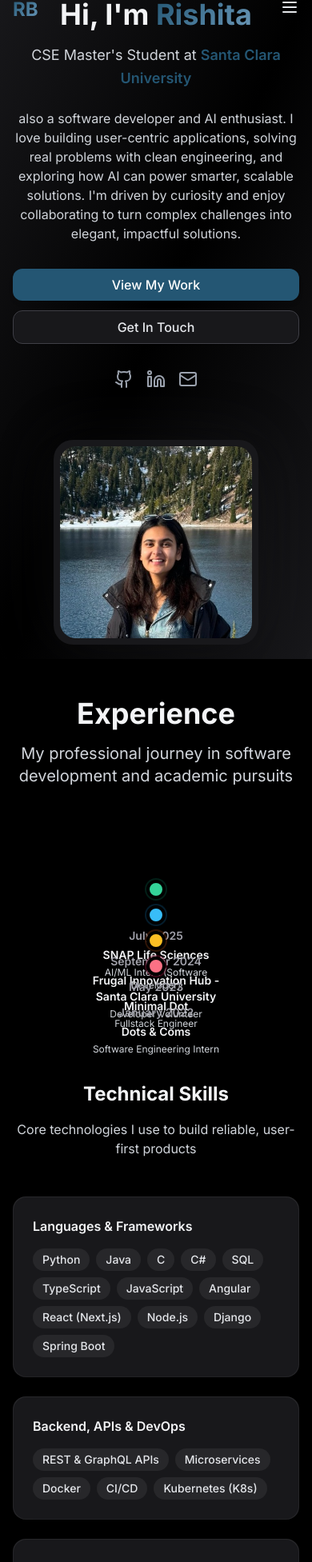
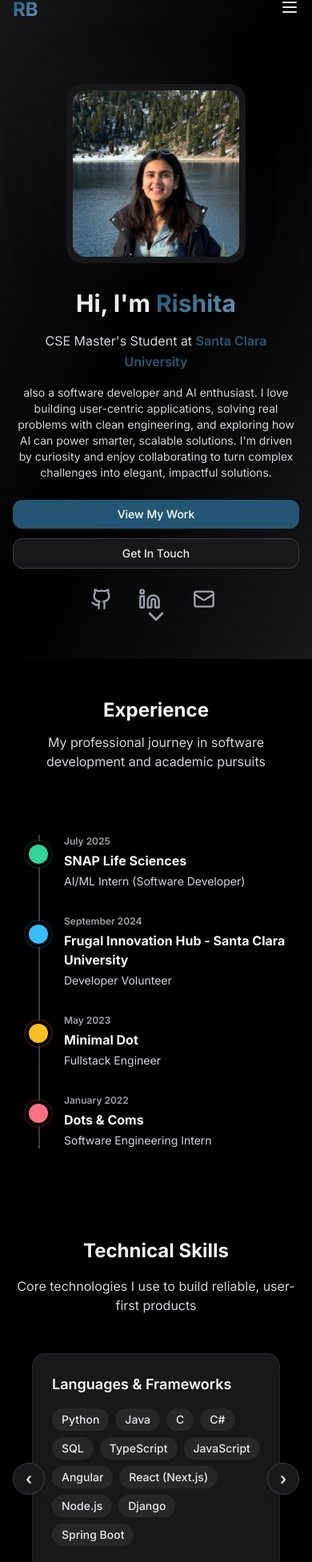
Before and after one commit to bhattrishita/portfolio, a Next.js app: page / in a window 390 px wide. Shown: the part 20-1973 px from the top of the page at 80% size. Built offline with nearby package versions, Linux system fonts and the light colour scheme.

Commit message:
Improve mobile responsiveness: vertical timeline, skills carousel, reorder hero section

```diff
--- a/src/components/Contact.tsx
+++ b/src/components/Contact.tsx
@@ -55,12 +55,12 @@ const Contact = () => {
           whileInView={{ opacity: 1, y: 0 }}
           transition={{ duration: 0.6 }}
           viewport={{ once: true }}
-          className="text-center mb-12 sm:mb-16"
+          className="text-center mb-8 sm:mb-12 lg:mb-16"
         >
-          <h2 className="text-3xl sm:text-4xl lg:text-5xl font-bold text-gray-100 mb-3 sm:mb-4">
+          <h2 className="text-2xl sm:text-3xl lg:text-4xl xl:text-5xl font-bold text-gray-100 mb-3 sm:mb-4 px-4">
             Let&apos;s Connect
           </h2>
-          <p className="text-base sm:text-lg lg:text-xl text-gray-300 max-w-3xl mx-auto px-4">
+          <p className="text-sm sm:text-base lg:text-lg xl:text-xl text-gray-300 max-w-3xl mx-auto px-4">
             I&apos;m open to roles, collaborations, and interesting problems. Reach me directly via email or connect on LinkedIn.
           </p>
         </motion.div>
--- a/src/components/Experience.tsx
+++ b/src/components/Experience.tsx
@@ -114,54 +114,88 @@ const Experience = () => {
           whileInView={{ opacity: 1, y: 0 }}
           transition={{ duration: 0.6 }}
           viewport={{ once: true }}
-          className="text-center mb-16"
+          className="text-center mb-12 sm:mb-16 px-4"
         >
-          <h2 className="text-4xl lg:text-5xl font-bold text-gray-100 mb-4">
+          <h2 className="text-2xl sm:text-4xl lg:text-5xl font-bold text-gray-100 mb-3 sm:mb-4">
             Experience
           </h2>
-          <p className="text-xl text-gray-300 max-w-3xl mx-auto">
+          <p className="text-base sm:text-xl text-gray-300 max-w-3xl mx-auto">
             My professional journey in software development and academic pursuits
           </p>
         </motion.div>
 
-        {/* Horizontal Timeline */}
-        <div className="relative mx-auto max-w-6xl py-16">
-          {/* Timeline rail centered */}
-          <div className="pointer-events-none absolute inset-x-0 top-1/2 -translate-y-1/2 h-[2px] bg-zinc-700 rounded-full hidden sm:block" />
+        {/* Timeline - Vertical on Mobile, Horizontal on Desktop */}
+        <div className="relative mx-auto max-w-6xl py-8 sm:py-16">
+          {/* Mobile: Vertical Timeline */}
+          <div className="block sm:hidden px-4">
+            <div className="relative">
+              {/* Vertical line */}
+              <div className="absolute left-4 top-0 bottom-0 w-0.5 bg-zinc-700" />
 
-          <div className="relative grid grid-cols-1 sm:grid-cols-2 lg:grid-cols-4 gap-8">
+              <div className="space-y-8">
                 {sortedExperiences.map((exp, index) => {
-              const isTop = index % 2 === 0
-              const year = exp.period.match(/\d{4}/)?.[0] || ''
                   const monthYear = extractMonthYear(exp.period)
                   const accents = accentColors[index % accentColors.length]
 
                   return (
-                <div key={index} className="relative h-auto sm:h-48">
+                    <div key={index} className="relative pl-12">
+                      {/* Timeline dot */}
+                      <div
+                        onClick={() => setHoveredIndex(index === hoveredIndex ? null : index)}
+                        className="absolute left-0 top-2 cursor-pointer touch-manipulation"
+                      >
+                        <div className={`w-8 h-8 rounded-full border-4 border-black ${accents.dot} shadow-lg ring-2 ${accents.ring} transition-transform duration-200 active:scale-110`} />
+                      </div>
+
+                      {/* Content */}
+                      <div>
+                        <div className="text-xs font-semibold text-zinc-400 mb-1">{monthYear}</div>
+                        <div className="text-base font-bold text-gray-100 mb-1">{exp.company}</div>
+                        <div className="text-sm text-gray-300">{exp.title}</div>
+                      </div>
+                    </div>
+                  )
+                })}
+              </div>
+            </div>
+          </div>
+
+          {/* Desktop: Horizontal Timeline */}
+          <div className="hidden sm:block">
+            {/* Timeline rail centered */}
+            <div className="pointer-events-none absolute inset-x-0 top-1/2 -translate-y-1/2 h-[2px] bg-zinc-700 rounded-full" />
+
+            <div className="relative grid grid-cols-2 lg:grid-cols-4 gap-8">
+              {sortedExperiences.map((exp, index) => {
+                const isTop = index % 2 === 0
+                const monthYear = extractMonthYear(exp.period)
+                const accents = accentColors[index % accentColors.length]
+
+                return (
+                  <div key={index} className="relative h-48">
                     {/* Connector line from rail to label */}
-                  <div className={`absolute left-1/2 w-px bg-zinc-700 hidden sm:block ${isTop ? 'top-0 bottom-1/2' : 'top-1/2 bottom-0'}`} />
+                    <div className={`absolute left-1/2 w-px bg-zinc-700 ${isTop ? 'top-0 bottom-1/2' : 'top-1/2 bottom-0'}`} />
 
                     {/* Timeline dot */}
                     <div
                       onMouseEnter={() => setHoveredIndex(index)}
                       onMouseLeave={() => setHoveredIndex(null)}
-                    onClick={() => setHoveredIndex(index)}
-                    className="absolute left-1/2 top-1/2 sm:top-1/2 -translate-x-1/2 -translate-y-1/2 z-10 cursor-pointer"
+                      onClick={() => setHoveredIndex(index === hoveredIndex ? null : index)}
+                      className="absolute left-1/2 top-1/2 -translate-x-1/2 -translate-y-1/2 z-10 cursor-pointer touch-manipulation"
                     >
-                    <div className={`w-6 h-6 rounded-full border-4 border-black ${accents.dot} shadow-lg ring-2 ${accents.ring} transition-transform duration-200 hover:scale-125`}>
-                      {/* subtle glow handled by ring */}
-                    </div>
+                      <div className={`w-6 h-6 rounded-full border-4 border-black ${accents.dot} shadow-lg ring-2 ${accents.ring} transition-transform duration-200 hover:scale-125`} />
                     </div>
 
-                  {/* Label above/below - mobile: always below with padding, desktop: alternate */}
-                  <div className={`absolute left-1/2 -translate-x-1/2 pt-12 sm:pt-0 ${isTop ? 'sm:top-0 sm:-translate-y-full sm:pb-4' : 'sm:bottom-0 sm:translate-y-full sm:pt-4'} text-center max-w-[280px] sm:max-w-[220px]`}>
+                    {/* Label above/below */}
+                    <div className={`absolute left-1/2 -translate-x-1/2 ${isTop ? 'top-0 -translate-y-full pb-4' : 'bottom-0 translate-y-full pt-4'} text-center max-w-[220px] px-2`}>
                       <div className="text-sm font-semibold text-zinc-400 mb-1">{monthYear}</div>
                       <div className="text-sm font-semibold text-gray-100 mb-1 break-words">{exp.company}</div>
-                    <div className="text-xs text-gray-300 sm:line-clamp-2 break-words">{exp.title}</div>
+                      <div className="text-xs text-gray-300 break-words line-clamp-2">{exp.title}</div>
                     </div>
                   </div>
                 )
               })}
+            </div>
           </div>
 
           {/* Popup Modal */}
@@ -170,7 +204,7 @@ const Experience = () => {
               initial={{ opacity: 0 }}
               animate={{ opacity: 1 }}
               exit={{ opacity: 0 }}
-              className="fixed inset-0 z-50 flex items-center justify-center bg-black/70 backdrop-blur-sm"
+              className="fixed inset-0 z-50 flex items-center justify-center bg-black/70 backdrop-blur-sm p-4"
               onMouseEnter={() => setHoveredIndex(hoveredIndex)}
               onMouseLeave={() => setHoveredIndex(null)}
               onClick={() => setHoveredIndex(null)}
@@ -180,7 +214,7 @@ const Experience = () => {
                 animate={{ opacity: 1, y: 0 }}
                 exit={{ opacity: 0, y: 20 }}
                 transition={{ duration: 0.3 }}
-                className="relative bg-zinc-900 max-w-3xl w-full mx-4 rounded-2xl shadow-2xl border border-zinc-800 max-h-[85vh] overflow-y-auto"
+                className="relative bg-zinc-900 max-w-3xl w-full rounded-2xl shadow-2xl border border-zinc-800 max-h-[90vh] sm:max-h-[85vh] overflow-y-auto"
                 onClick={(e) => e.stopPropagation()}
               >
                 <button
@@ -241,15 +275,104 @@ const Experience = () => {
             <p className="text-base sm:text-lg text-gray-300">Core technologies I use to build reliable, user-first products</p>
           </div>
 
-          <div className="grid grid-cols-1 md:grid-cols-2 lg:grid-cols-3 gap-6">
-            {[
+          <SkillsCarousel />
+        </motion.div>
+      </div>
+    </section>
+  )
+}
+
+export default Experience
+
+// Skills Carousel Component
+function SkillsCarousel() {
+  const [currentIndex, setCurrentIndex] = useState(0)
+
+  const skillGroups = [
     { title: 'Languages & Frameworks', items: ['Python', 'Java', 'C', 'C#', 'SQL', 'TypeScript', 'JavaScript', 'Angular', 'React (Next.js)', 'Node.js', 'Django', 'Spring Boot'] },
     { title: 'Backend, APIs & DevOps', items: ['REST & GraphQL APIs', 'Microservices', 'Docker', 'CI/CD', 'Kubernetes (K8s)'] },
     { title: 'Databases & Cloud', items: ['MongoDB', 'PostgreSQL', 'MySQL', 'Oracle', 'Couchbase', 'AWS (S3)'] },
     { title: 'AI/ML & Data', items: ['scikit-learn', 'Pandas', 'NumPy', 'SentenceTransformers', 'RapidFuzz', 'Regex', 'Streamlit'] },
     { title: 'Frontend & UI', items: ['HTML', 'CSS', 'Bootstrap', 'Tailwind CSS', 'jQuery', 'Material UI', 'Responsive Web'] },
     { title: 'Tools & Practices', items: ['Git/GitHub', 'Jira', 'Figma', 'Agile/Scrum', 'Testing & TDD'] }
-            ].map((group, index) => (
+  ]
+
+  const handleNext = () => {
+    setCurrentIndex((prev) => (prev + 1) % skillGroups.length)
+  }
+
+  const handlePrev = () => {
+    setCurrentIndex((prev) => (prev - 1 + skillGroups.length) % skillGroups.length)
+  }
+
+  return (
+    <>
+      {/* Mobile: Carousel */}
+      <div className="block md:hidden relative px-4">
+        <div className="overflow-hidden">
+          <div
+            className={`flex transition-transform duration-500 ease-in-out`}
+            style={{ transform: `translateX(-${currentIndex * 100}%)` }}
+          >
+            {skillGroups.map((group, index) => (
+              <div key={index} className="w-full flex-shrink-0 px-2">
+                <motion.div
+                  initial={{ opacity: 0, y: 20 }}
+                  whileInView={{ opacity: 1, y: 0 }}
+                  transition={{ duration: 0.6 }}
+                  viewport={{ once: true }}
+                  className="rounded-2xl p-[1px] bg-zinc-800 hover:bg-gradient-to-r hover:from-primary-500 hover:via-purple-500 hover:to-pink-500 overflow-hidden transition-all duration-300"
+                >
+                  <div className="bg-zinc-900 rounded-2xl p-6 shadow-lg h-full min-h-[280px]">
+                    <h4 className="font-semibold text-gray-100 mb-4 text-lg">{group.title}</h4>
+                    <div className="flex flex-wrap gap-2">
+                      {group.items.map((item, i) => (
+                        <span key={i} className="px-3 py-1 bg-zinc-800 text-gray-200 rounded-full text-sm font-medium">
+                          {item}
+                        </span>
+                      ))}
+                    </div>
+                  </div>
+                </motion.div>
+              </div>
+            ))}
+          </div>
+        </div>
+
+        {/* Navigation buttons */}
+        <button
+          onClick={handlePrev}
+          className="absolute left-0 top-1/2 -translate-y-1/2 bg-zinc-900 border border-zinc-700 rounded-full w-10 h-10 shadow-lg hover:bg-zinc-800 active:bg-zinc-700 text-gray-300 flex items-center justify-center text-xl font-bold transition-colors duration-200 z-10 touch-manipulation"
+          aria-label="Previous"
+        >
+          ‹
+        </button>
+        <button
+          onClick={handleNext}
+          className="absolute right-0 top-1/2 -translate-y-1/2 bg-zinc-900 border border-zinc-700 rounded-full w-10 h-10 shadow-lg hover:bg-zinc-800 active:bg-zinc-700 text-gray-300 flex items-center justify-center text-xl font-bold transition-colors duration-200 z-10 touch-manipulation"
+          aria-label="Next"
+        >
+          ›
+        </button>
+
+        {/* Dots indicator */}
+        <div className="flex justify-center gap-2 mt-6">
+          {skillGroups.map((_, index) => (
+            <button
+              key={index}
+              onClick={() => setCurrentIndex(index)}
+              className={`w-2 h-2 rounded-full transition-all duration-300 ${
+                index === currentIndex ? 'bg-primary-400 w-6' : 'bg-zinc-600'
+              }`}
+              aria-label={`Go to slide ${index + 1}`}
+            />
+          ))}
+        </div>
+      </div>
+
+      {/* Desktop: Grid */}
+      <div className="hidden md:grid grid-cols-2 lg:grid-cols-3 gap-6">
+        {skillGroups.map((group, index) => (
           <motion.div
             key={index}
             initial={{ opacity: 0, y: 20 }}
@@ -271,10 +394,6 @@ const Experience = () => {
           </motion.div>
         ))}
       </div>
-        </motion.div>
-      </div>
-    </section>
+    </>
   )
 }
-
-export default Experience
--- a/src/components/Hero.tsx
+++ b/src/components/Hero.tsx
@@ -27,7 +27,7 @@ const Hero = () => {
   ]
 
   return (
-    <section id="about" className="min-h-screen flex items-center justify-center relative overflow-hidden bg-black">
+    <section id="about" className="min-h-screen flex items-center justify-center relative overflow-hidden bg-black pt-16 sm:pt-0">
       {/* Background gradient */}
       <div className="absolute inset-0 bg-gradient-to-br from-zinc-900 via-black to-zinc-900" />
 
@@ -37,20 +37,37 @@ const Hero = () => {
         <div className="absolute -bottom-40 -left-40 w-80 h-80 bg-secondary-200 rounded-full mix-blend-multiply filter blur-xl opacity-70 animate-bounce-slow" style={{ animationDelay: '2s' }} />
       </div>
 
-      <div className="max-w-7xl mx-auto px-4 sm:px-6 relative z-10">
-        <div className="grid lg:grid-cols-2 gap-8 lg:gap-12 items-center">
-          {/* Left side - Text content */}
+      <div className="max-w-7xl mx-auto px-4 sm:px-6 py-8 sm:py-0 relative z-10">
+        <div className="flex flex-col lg:grid lg:grid-cols-2 gap-8 lg:gap-12 items-center">
+          {/* Profile Image - First on Mobile */}
+          <motion.div
+            initial={{ opacity: 0, x: 50 }}
+            animate={{ opacity: 1, x: 0 }}
+            transition={{ duration: 0.8, delay: 0.4 }}
+            className="flex justify-center lg:justify-end order-1 lg:order-2"
+          >
+            <div className="relative">
+              <div className="w-56 h-56 sm:w-80 sm:h-80 lg:w-96 lg:h-96 relative">
+                <div className="absolute inset-0 bg-gradient-to-br from-zinc-700 to-zinc-800 rounded-[20px] sm:rounded-[32px] blur-2xl opacity-20" />
+                <div className="relative w-full h-full bg-zinc-900 rounded-[20px] sm:rounded-[32px] p-2 shadow-2xl overflow-hidden">
+                  <img src="/profile.png" alt="Rishita Bhatt" className="w-full h-full object-cover rounded-[16px] sm:rounded-[24px]" />
+                </div>
+              </div>
+            </div>
+          </motion.div>
+
+          {/* Text content - Second on Mobile */}
           <motion.div
             initial={{ opacity: 0, x: -50 }}
             animate={{ opacity: 1, x: 0 }}
             transition={{ duration: 0.8 }}
-            className="text-center lg:text-left"
+            className="text-center lg:text-left order-2 lg:order-1"
           >
             <motion.h1
               initial={{ opacity: 0, y: 20 }}
               animate={{ opacity: 1, y: 0 }}
               transition={{ duration: 0.8, delay: 0.2 }}
-              className="text-4xl sm:text-5xl lg:text-7xl font-bold text-gray-100 mb-4 sm:mb-6"
+              className="text-3xl sm:text-5xl lg:text-7xl font-bold text-gray-100 mb-4 sm:mb-6"
             >
               Hi, I&apos;m{' '}
               <span className="gradient-text">Rishita</span>
@@ -60,7 +77,7 @@ const Hero = () => {
               initial={{ opacity: 0, y: 20 }}
               animate={{ opacity: 1, y: 0 }}
               transition={{ duration: 0.8, delay: 0.4 }}
-              className="text-lg sm:text-xl lg:text-2xl text-gray-300 mb-6 sm:mb-8 leading-relaxed"
+              className="text-base sm:text-xl lg:text-2xl text-gray-300 mb-4 sm:mb-8 leading-relaxed"
             >
               CSE Master&apos;s Student at{' '}
               <span className="font-semibold text-primary-600">Santa Clara University</span>
@@ -70,7 +87,7 @@ const Hero = () => {
               initial={{ opacity: 0, y: 20 }}
               animate={{ opacity: 1, y: 0 }}
               transition={{ duration: 0.8, delay: 0.6 }}
-              className="text-base sm:text-lg text-gray-300 mb-8 sm:mb-12 max-w-2xl mx-auto lg:mx-0"
+              className="text-sm sm:text-lg text-gray-300 mb-6 sm:mb-12 max-w-2xl mx-auto lg:mx-0"
             >
               also a software developer and AI enthusiast. I love building user-centric applications, solving real problems with clean engineering, and exploring how AI can power smarter, scalable solutions. I&apos;m driven by curiosity and enjoy collaborating to turn complex challenges into elegant, impactful solutions.
             </motion.p>
@@ -80,17 +97,17 @@ const Hero = () => {
               initial={{ opacity: 0, y: 20 }}
               animate={{ opacity: 1, y: 0 }}
               transition={{ duration: 0.8, delay: 0.8 }}
-              className="flex flex-col sm:flex-row gap-3 sm:gap-4 justify-center lg:justify-start mb-8 sm:mb-12"
+              className="flex flex-col sm:flex-row gap-3 sm:gap-4 justify-center lg:justify-start mb-6 sm:mb-12"
             >
               <button
                 onClick={() => scrollToSection('projects')}
-                className="btn-primary text-base sm:text-lg px-6 sm:px-8 py-2.5 sm:py-3"
+                className="btn-primary text-sm sm:text-lg px-5 sm:px-8 py-2.5 sm:py-3 w-full sm:w-auto"
               >
                 View My Work
               </button>
               <button
                 onClick={() => scrollToSection('contact')}
-                className="btn-secondary text-base sm:text-lg px-6 sm:px-8 py-2.5 sm:py-3"
+                className="btn-secondary text-sm sm:text-lg px-5 sm:px-8 py-2.5 sm:py-3 w-full sm:w-auto"
               >
                 Get In Touch
               </button>
@@ -101,7 +118,7 @@ const Hero = () => {
               initial={{ opacity: 0, y: 20 }}
               animate={{ opacity: 1, y: 0 }}
               transition={{ duration: 0.8, delay: 1 }}
-              className="flex justify-center lg:justify-start space-x-4 sm:space-x-6"
+              className="flex justify-center lg:justify-start space-x-6 sm:space-x-6"
             >
               {socialLinks.map((link) => (
                 <a
@@ -109,30 +126,13 @@ const Hero = () => {
                   href={link.href}
                   target="_blank"
                   rel="noopener noreferrer"
-                  className={`text-gray-400 transition-colors duration-200 ${link.color}`}
+                  className={`text-gray-400 transition-colors duration-200 ${link.color} p-2 -m-2 touch-manipulation`}
                   aria-label={link.name}
                 >
-                  <link.icon size={24} className="sm:w-7 sm:h-7" />
+                  <link.icon size={28} className="w-7 h-7 sm:w-7 sm:h-7" />
                 </a>
               ))}
             </motion.div>
-          </motion.div>
-
-          {/* Right side - Profile Image */}
-          <motion.div
-            initial={{ opacity: 0, x: 50 }}
-            animate={{ opacity: 1, x: 0 }}
-            transition={{ duration: 0.8, delay: 0.4 }}
-            className="flex justify-center lg:justify-end mt-8 lg:mt-0"
-          >
-            <div className="relative">
-              <div className="w-64 h-64 sm:w-80 sm:h-80 lg:w-96 lg:h-96 relative">
-                <div className="absolute inset-0 bg-gradient-to-br from-zinc-700 to-zinc-800 rounded-[24px] sm:rounded-[32px] blur-2xl opacity-20" />
-                <div className="relative w-full h-full bg-zinc-900 rounded-[24px] sm:rounded-[32px] p-2 shadow-2xl overflow-hidden">
-                  <img src="/profile.png" alt="Rishita Bhatt" className="w-full h-full object-cover rounded-[20px] sm:rounded-[24px]" />
-                </div>
-              </div>
-            </div>
           </motion.div>
         </div>
       </div>
@@ -142,13 +142,13 @@ const Hero = () => {
         initial={{ opacity: 0 }}
         animate={{ opacity: 1 }}
         transition={{ duration: 1, delay: 1.5 }}
-        className="absolute bottom-4 sm:bottom-8 left-1/2 transform -translate-x-1/2"
+        className="absolute bottom-6 sm:bottom-8 left-1/2 transform -translate-x-1/2"
       >
         <button
           onClick={() => scrollToSection('experience')}
-          className="text-gray-400 hover:text-primary-400 transition-colors duration-200"
+          className="text-gray-400 hover:text-primary-400 transition-colors duration-200 p-2 -m-2 touch-manipulation"
         >
-          <ChevronDown size={28} className="sm:w-8 sm:h-8 animate-bounce" />
+          <ChevronDown size={32} className="w-8 h-8 sm:w-8 sm:h-8 animate-bounce" />
         </button>
       </motion.div>
     </section>
```
Also changed, not shown: src/components/Projects.tsx (+20 -8 lines). Lines whose indentation alone changed are shown as unchanged.
